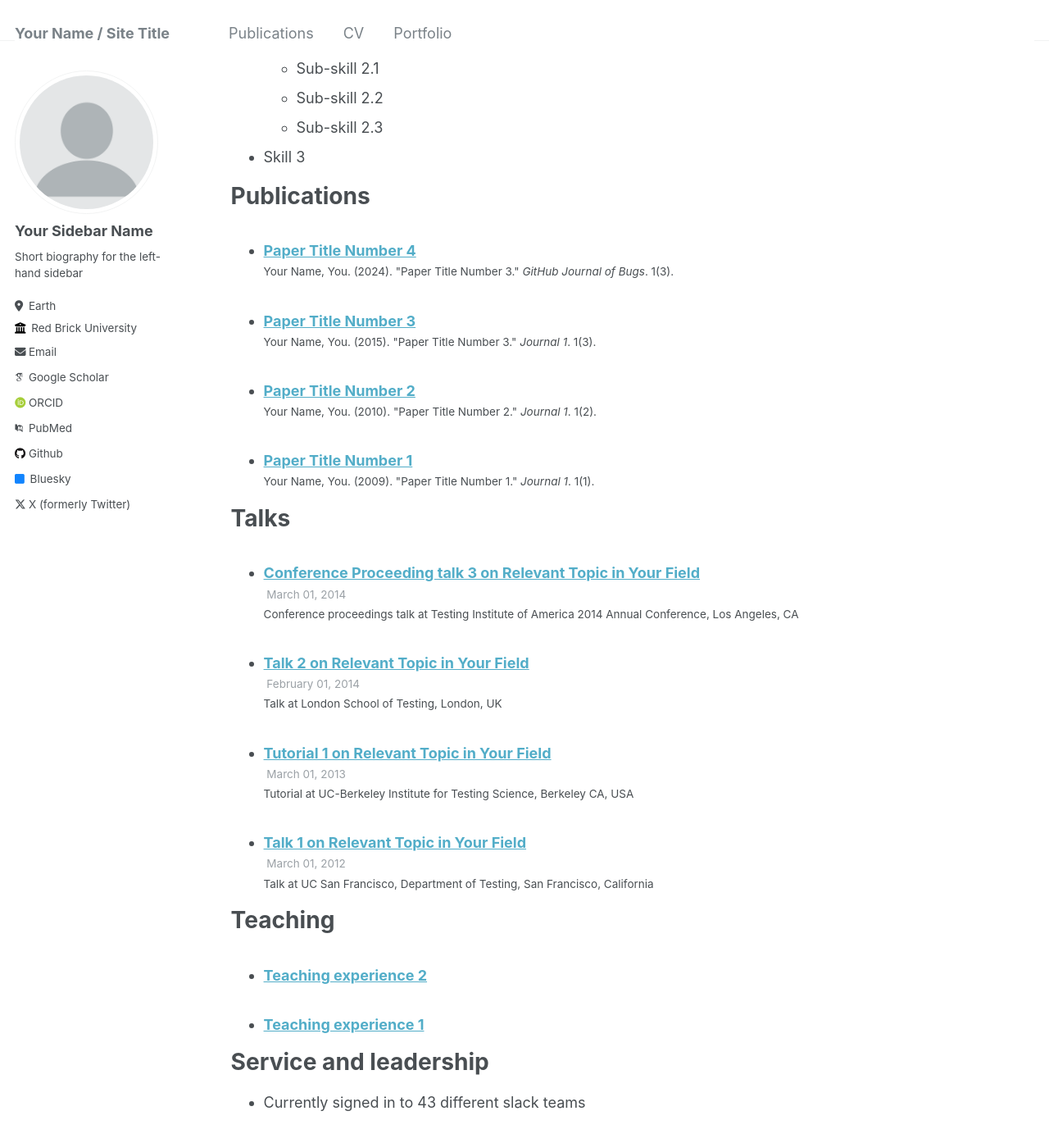
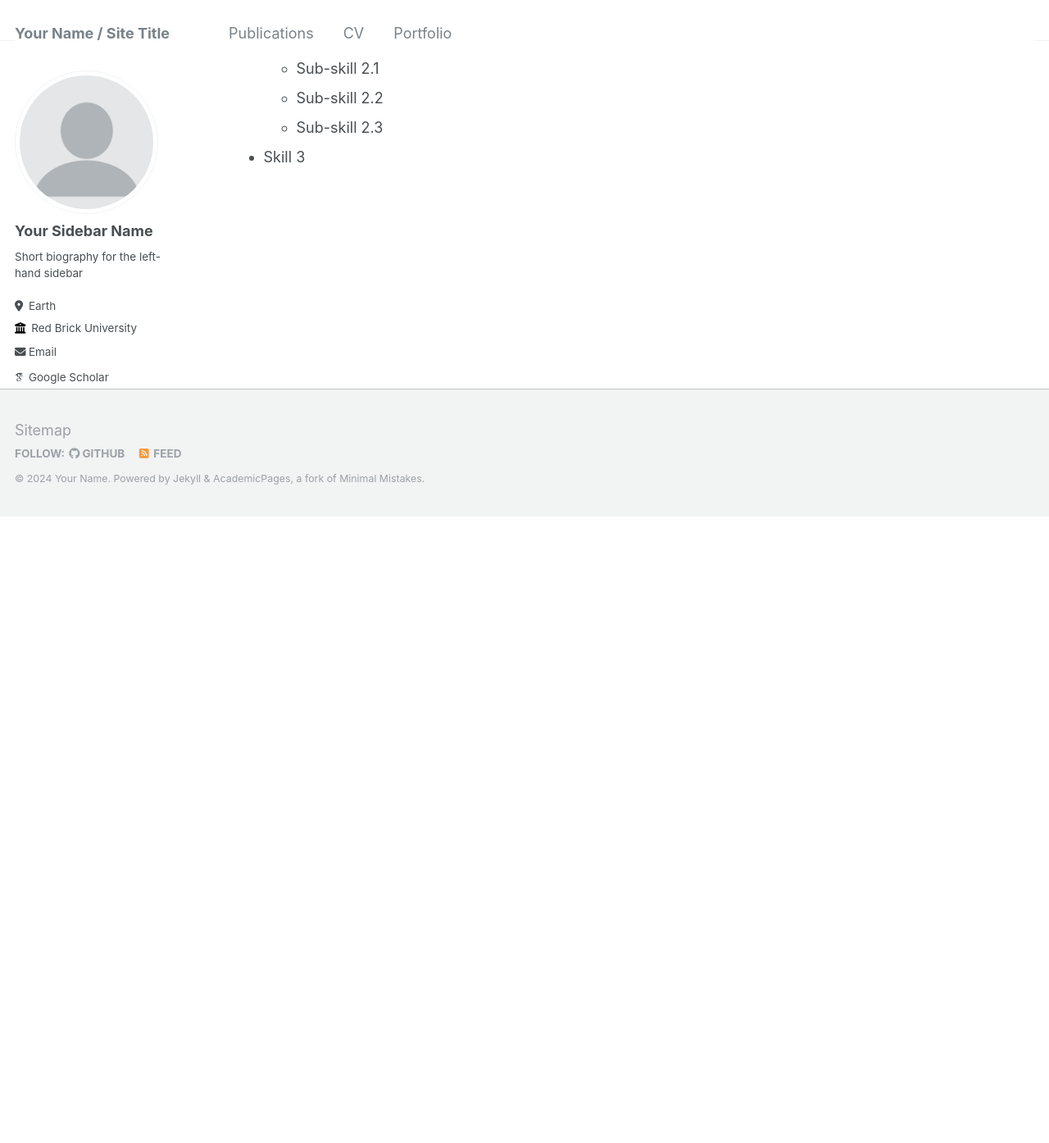
Before and after one commit to LsyhLily/LsyhLily.github.io, a Jekyll site: the page built from _pages/cv.md, in a window 1280 px wide and 1400 px high, scrolled down 808 px. Shown: the top 1394 px of the window at 82% size. Built offline with Jekyll 4.4.1, drawn with Linux system fonts in a browser that asks for light colours; some web fonts are replaced; after the commit the page ends 1438 px from its top, so only the background shows below that.

Commit message:
Update cv not fin
Signed-off-by: Shengyuehui Li <s.li0920201@arts.ac.uk>

```diff
--- a/_pages/cv.md
+++ b/_pages/cv.md
@@ -39,25 +39,3 @@ Skills
   * Sub-skill 2.2
   * Sub-skill 2.3
 * Skill 3
-
-Publications
-======
-  <ul>{% for post in site.publications reversed %}
-    {% include archive-single-cv.html %}
-  {% endfor %}</ul>
-
-Talks
-======
-  <ul>{% for post in site.talks reversed %}
-    {% include archive-single-talk-cv.html  %}
-  {% endfor %}</ul>
-
-Teaching
-======
-  <ul>{% for post in site.teaching reversed %}
-    {% include archive-single-cv.html %}
-  {% endfor %}</ul>
-
-Service and leadership
-======
-* Currently signed in to 43 different slack teams
```
